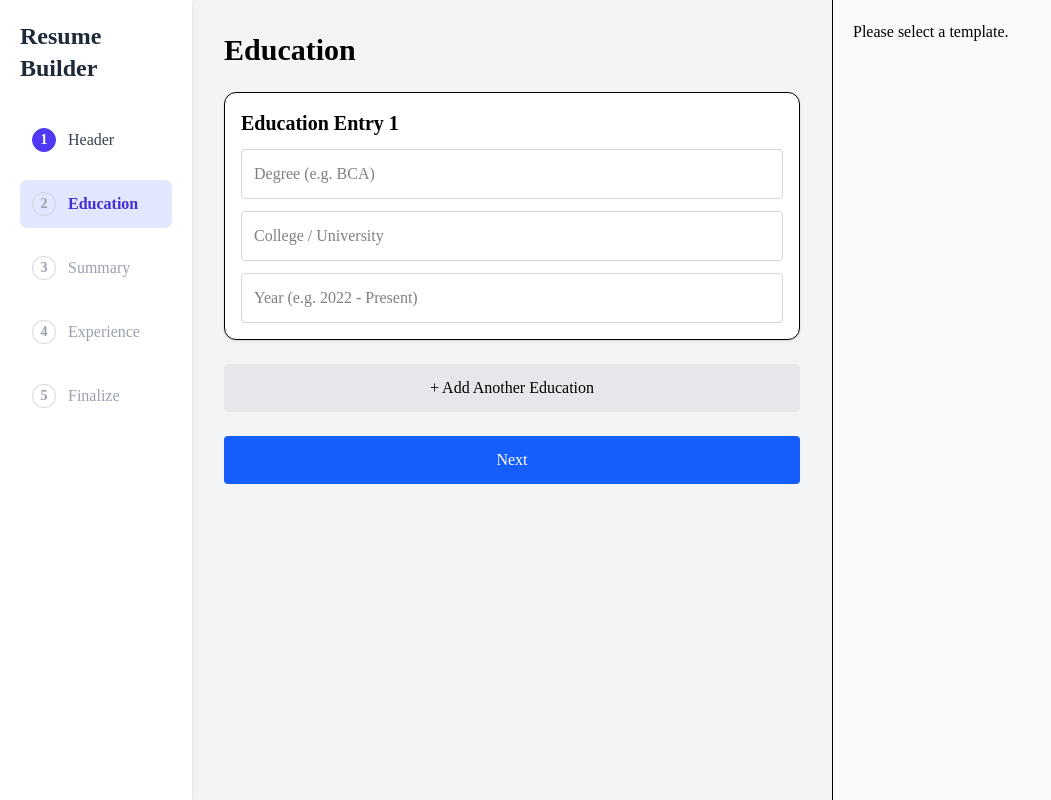
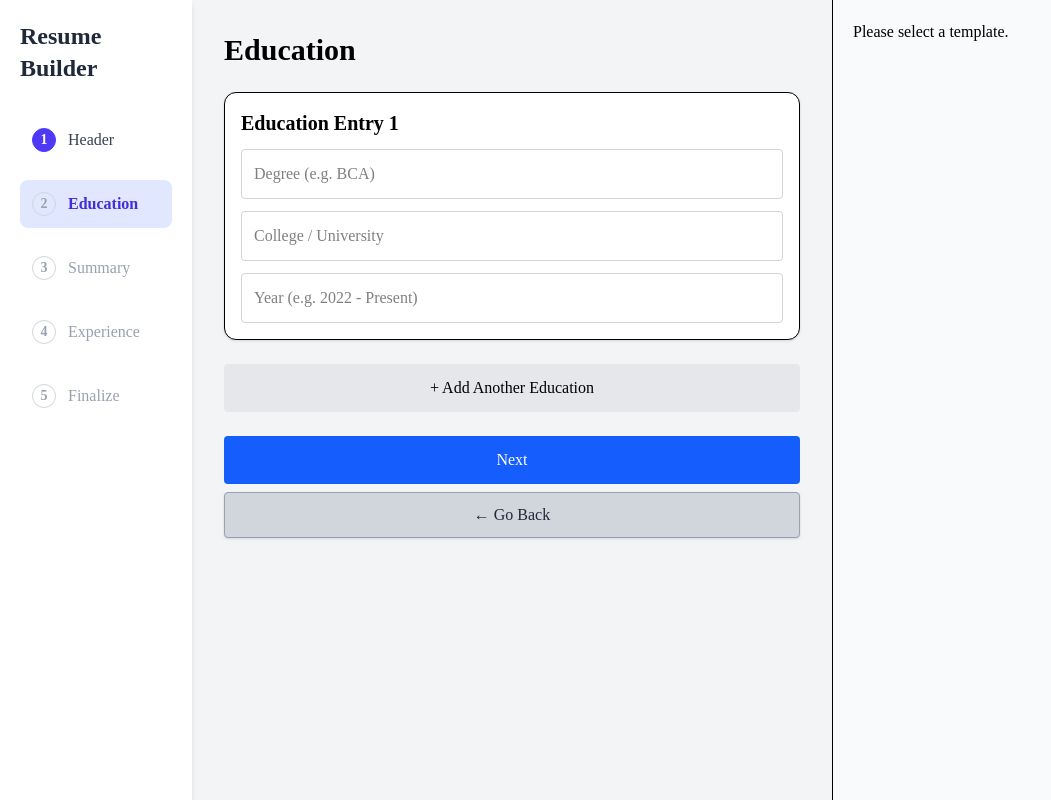
Before and after one commit to Nitesh47kumars/Resumify, a React (Vite) app: page /create/education in a window 1280 px wide. Shown: the whole page, without its empty margins (0-1051 px from the left). Built offline with nearby package versions, Linux system fonts and the light colour scheme.

Commit message:
Build reusable GoBack btn implement in Education,Summary,Skills Component

```diff
--- /dev/null
+++ b/src/Components/GoBack.jsx
@@ -0,0 +1,17 @@
+import React from 'react'
+import { useNavigate } from 'react-router-dom'
+
+const GoBack = ({data}) => {
+    const navigate = useNavigate();
+  return (
+    <button
+        onClick={() => navigate(`${data}`)}
+        className="w-full text-nowrap my-2 p-2.5 bg-gray-300 text-gray-800 rounded shadow border border-gray-400 transition-all duration-300
+                    hover:bg-gray-400"
+    >
+        ← Go Back
+    </button>
+  )
+}
+
+export default GoBack
--- a/src/Pages/Create/Education.jsx
+++ b/src/Pages/Create/Education.jsx
@@ -2,6 +2,7 @@ import { useStep } from "../../Context/StepContext";
 import { useNavigate } from "react-router-dom";
 import { useState } from "react";
 import CreateLayout from "../../Layout/CreateLayout";
+import GoBack from "../../Components/GoBack";
 
 export default function Education() {
   const { setCompletedStep, formData, setFormData } = useStep();
@@ -156,6 +157,8 @@ export default function Education() {
         >
           Next
         </button>
+
+        <GoBack data="/create/header" />
       </div>
     </CreateLayout>
   );
--- a/src/Pages/Create/Skills.jsx
+++ b/src/Pages/Create/Skills.jsx
@@ -2,6 +2,7 @@ import { useStep } from "../../Context/StepContext";
 import { useNavigate } from "react-router-dom";
 import { useState } from "react";
 import CreateLayout from "../../Layout/CreateLayout";
+import GoBack from "../../Components/GoBack";
 
 export default function Skills() {
   const { setCompletedStep, formData, setFormData } = useStep();
@@ -44,6 +45,7 @@ export default function Skills() {
           Add your technical and soft skills. Press <strong>Enter</strong> after each skill.
         </p>
 
+        {/* Input + Add */}
         <div className="flex gap-3 mb-5">
           <input
             type="text"
@@ -63,6 +65,7 @@ export default function Skills() {
           </button>
         </div>
 
+        {/* Skills List */}
         <div className="flex flex-wrap gap-3 mb-6">
           {formData.skills.map((skill, index) => (
             <div
@@ -81,7 +84,8 @@ export default function Skills() {
           ))}
         </div>
 
-        <div className="flex gap-4">
+        {/* Clear All + Next */}
+        <div className="flex gap-4 mb-2">
           {formData.skills.length > 0 && (
             <button
               onClick={clearAll}
@@ -94,12 +98,14 @@ export default function Skills() {
 
           <button
             onClick={handleNext}
-            className="flex-1 bg-green-600 text-white py-3 rounded-lg shadow
+            className="flex-1 bg-green-600 text-white py-3 rounded-lg shadow transition-all duration-300
                        hover:bg-green-700"
           >
             Next
           </button>
         </div>
+
+        <GoBack data="/create/summary" />
       </div>
     </CreateLayout>
   );
--- a/src/Pages/Create/Summary.jsx
+++ b/src/Pages/Create/Summary.jsx
@@ -2,6 +2,7 @@ import { useStep } from "../../Context/StepContext";
 import { useState } from "react";
 import { useNavigate } from "react-router-dom";
 import CreateLayout from "../../Layout/CreateLayout";
+import GoBack from "../../Components/GoBack";
 
 export default function Summary() {
   const { formData, setFormData, setCompletedStep } = useStep();
@@ -41,12 +42,17 @@ export default function Summary() {
           }}
         ></textarea>
 
-        <button
-          onClick={handleNext}
-          className="mt-6 bg-blue-600 text-white px-6 py-3 rounded-lg hover:bg-blue-700 shadow"
-        >
-          Next
-        </button>
+        <div className="flex justify-center items-center gap-4">
+          <GoBack data="/create/education" />
+
+          <button
+            onClick={handleNext}
+            className="w-full bg-blue-600 text-white px-6 py-3 rounded-lg hover:bg-blue-700 shadow"
+            >
+            Next
+          </button>
+        </div>
+
       </div>
     </CreateLayout>
   );
```
